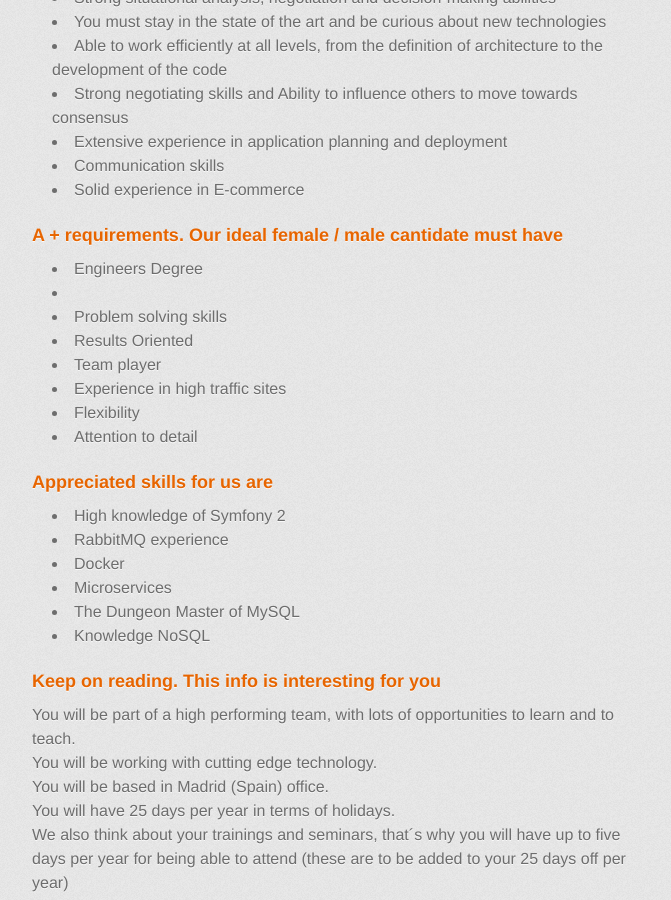
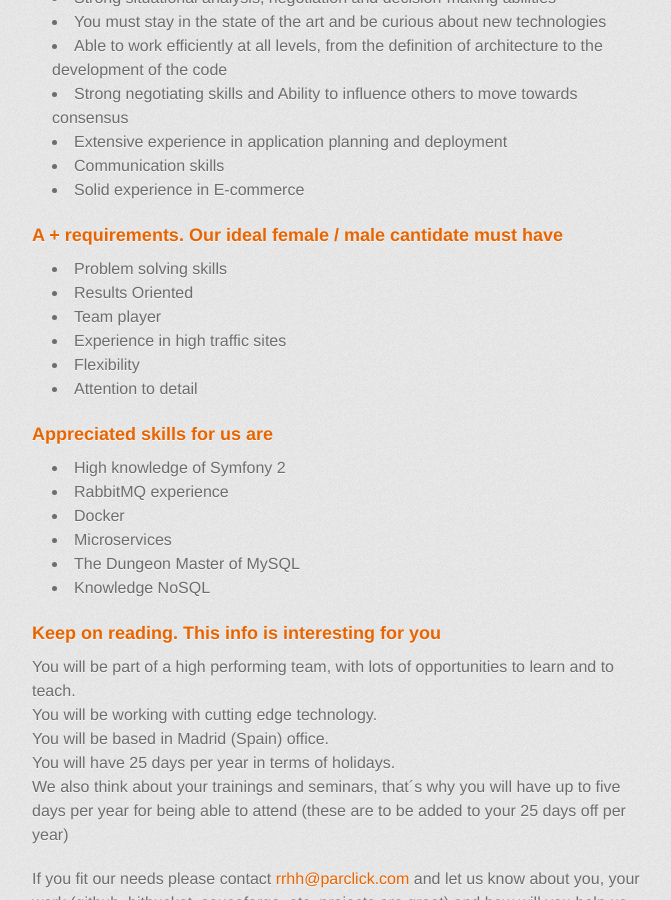
Before and after one commit to parclick/parclick.github.io, a Jekyll site: the page built from _posts/2016-11-20-Technical-Lead-Architect.html, in a window 1280 px wide and 900 px high, scrolled down 1178 px. Shown: the whole window, without its empty margins (298-969 px from the left). Built offline with Jekyll 4.4.1, drawn with Linux system fonts in a browser that asks for light colours; some web fonts are replaced; Markdown is read by kramdown in place of the engine named in the settings.

Commit message:
Update 2016-11-20-Technical-Lead-Architect.html

```diff
--- a/_posts/2016-11-20-Technical-Lead-Architect.html
+++ b/_posts/2016-11-20-Technical-Lead-Architect.html
@@ -35,7 +35,6 @@ title: Technical Lead Architect
 </ul>
 <h3>A + requirements. Our ideal female / male cantidate must have</h3>
 <ul>
-  <li>Engineers Degree<li>
   <li>Problem solving skills</li>
   <li>Results Oriented</li>
   <li>Team player</li>
```
